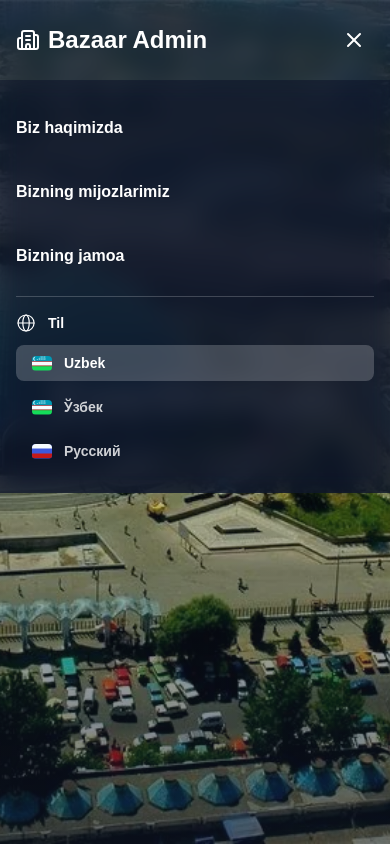
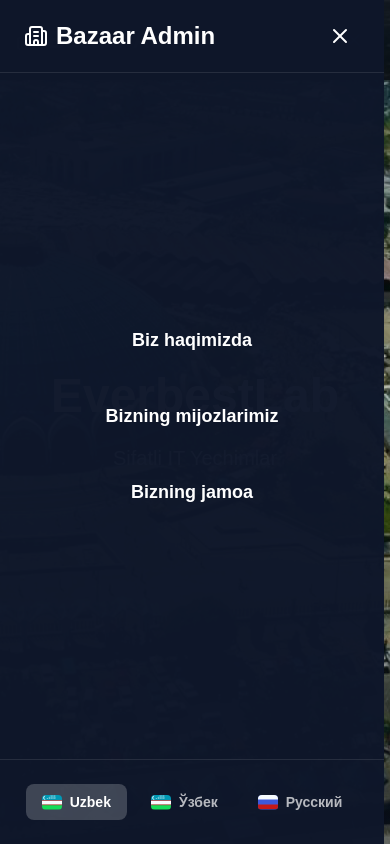
Before and after one commit to suhrob-qalandarov/ebazaar-demo-front, a Next.js app: page /uz in a window 390 px wide. Both pictures are taken after a click on the button "Toggle menu". Shown: the top 844 px of the page. Built offline with nearby package versions, Linux system fonts and the light colour scheme.

Commit message:
Fix mobile/iPad sidebar: remove lang icon from navbar, fix sidebar layout to fill screen

```diff
--- a/src/app/components/Navbar.tsx
+++ b/src/app/components/Navbar.tsx
@@ -186,7 +186,7 @@ const Navbar: React.FC = () => {
           </motion.a>
 
           {/* Desktop Navigation - Center */}
-          <div className="hidden md:flex items-center space-x-8 absolute left-1/2 transform -translate-x-1/2">
+          <div className="hidden lg:flex items-center space-x-8 absolute left-1/2 transform -translate-x-1/2">
             {navLinks.map((link, index) => {
               const isActive = isActiveLink(link.path);
               const fullPath = getNavPath(link.path);
@@ -212,8 +212,30 @@ const Navbar: React.FC = () => {
             })}
           </div>
 
-          {/* Language Selector - Right */}
-          <div className="hidden md:block relative language-selector flex-shrink-0">
+          {/* Mobile/iPad Navigation Links - Show in navbar, clicking opens sidebar */}
+          <div className="hidden md:flex lg:hidden items-center space-x-4">
+            {navLinks.map((link) => {
+              const isActive = isActiveLink(link.path);
+              return (
+                <button
+                  key={link.name}
+                  onClick={() => setIsMobileMenuOpen(true)}
+                  className={`text-sm font-semibold transition-colors cursor-pointer ${
+                    isActive
+                      ? "text-blue-600 dark:text-blue-400"
+                      : isScrolled
+                      ? "text-slate-700 dark:text-slate-300"
+                      : "text-white"
+                  }`}
+                >
+                  {link.name}
+                </button>
+              );
+            })}
+          </div>
+
+          {/* Language Selector - Right (Desktop) */}
+          <div className="hidden lg:block relative language-selector flex-shrink-0">
               <motion.button
                 onClick={() => setIsLanguageMenuOpen(!isLanguageMenuOpen)}
                 className={`flex items-center gap-2 px-3 py-2 rounded-lg transition-colors ${
@@ -275,9 +297,9 @@ const Navbar: React.FC = () => {
               </AnimatePresence>
           </div>
 
-          {/* Mobile Menu Button */}
+          {/* Mobile/iPad: Menu Button */}
           <button
-            className={`md:hidden p-2 rounded-lg transition-colors ${
+            className={`lg:hidden p-2 rounded-lg transition-colors ${
               isScrolled
                 ? "text-slate-700 dark:text-slate-300 hover:bg-slate-100 dark:hover:bg-slate-800"
                 : "text-white hover:bg-white/10"
@@ -290,21 +312,56 @@ const Navbar: React.FC = () => {
         </div>
       </div>
 
-      {/* Mobile Menu */}
+      {/* Mobile/iPad Sidebar Drawer */}
       <AnimatePresence>
         {isMobileMenuOpen && (
+          <>
+            {/* Backdrop */}
             <motion.div
-            initial={{ opacity: 0, height: 0 }}
-            animate={{ opacity: 1, height: "auto" }}
-            exit={{ opacity: 0, height: 0 }}
+              initial={{ opacity: 0 }}
+              animate={{ opacity: 1 }}
+              exit={{ opacity: 0 }}
               transition={{ duration: 0.3 }}
-            className="md:hidden overflow-hidden"
+              className="fixed inset-0 bg-black/50 z-40 lg:hidden"
+              onClick={() => setIsMobileMenuOpen(false)}
+            />
+
+            {/* Sidebar */}
+            <motion.div
+              initial={{ x: '-100%' }}
+              animate={{ x: 0 }}
+              exit={{ x: '-100%' }}
+              transition={{ duration: 0.3, ease: [0.4, 0, 0.2, 1] }}
+              className="fixed left-0 top-0 h-screen w-screen max-w-sm z-50 lg:hidden shadow-2xl"
               style={{
-              background: "rgba(15, 23, 42, 0.5)", // Always visible background (same as navbar when scrolled)
-              backdropFilter: "blur(12px)" // Always blur
+                backgroundColor: "rgba(15, 23, 42, 0.98)",
+                backdropFilter: "blur(12px)"
               }}
             >
-            <div className="px-4 py-6 space-y-4">
+              <div className="flex flex-col h-screen">
+                {/* Header: Logo and Close Button */}
+                <div className="flex items-center justify-between px-6 py-4 border-b border-white/10 flex-shrink-0">
+                  <motion.a
+                    href={currentLanguage.path === 'uz' ? '/' : `/${currentLanguage.path}`}
+                    className="flex items-center gap-2 text-2xl font-bold"
+                    onClick={() => setIsMobileMenuOpen(false)}
+                    whileHover={{ scale: 1.05 }}
+                    whileTap={{ scale: 0.95 }}
+                  >
+                    <Building2 className="w-6 h-6 text-white" />
+                    <span className="text-white">Bazaar Admin</span>
+                  </motion.a>
+                  <button
+                    onClick={() => setIsMobileMenuOpen(false)}
+                    className="p-2 rounded-lg text-white hover:bg-white/10 transition-colors"
+                    aria-label="Close menu"
+                  >
+                    <X size={24} />
+                  </button>
+                </div>
+
+                {/* Nav Links - Centered */}
+                <div className="flex-1 flex flex-col items-center justify-center space-y-6 px-6 overflow-y-auto">
                   {navLinks.map((link) => {
                     const isActive = isActiveLink(link.path);
                     const fullPath = getNavPath(link.path);
@@ -316,47 +373,22 @@ const Navbar: React.FC = () => {
                           handleNavClick(e, link.path);
                           setIsMobileMenuOpen(false);
                         }}
-                    className={`block py-3 text-base font-semibold transition-colors cursor-pointer ${
+                        className={`block py-3 text-lg font-semibold transition-colors cursor-pointer text-center w-full ${
                           isActive
                             ? "text-blue-600 dark:text-blue-400"
-                        : isScrolled
-                        ? "text-slate-700 dark:text-slate-300"
-                        : "text-white"
+                            : "text-white hover:text-blue-400"
                         }`}
+                        whileHover={{ x: 5 }}
                       >
                         {link.name}
                       </motion.a>
                     );
                   })}
+                </div>
 
-              {/* Mobile Language Selector */}
-              <div className="pt-4 border-t border-white/20">
-                <div className="flex items-center gap-3 mb-3">
-                  <svg
-                    width="25"
-                    height="24"
-                    viewBox="0 0 25 24"
-                    fill="none"
-                    xmlns="http://www.w3.org/2000/svg"
-                    className={`w-5 h-5 ${
-                      isScrolled
-                        ? "text-slate-700 dark:text-slate-300"
-                        : "text-white"
-                    }`}
-                  >
-                    <circle cx="12.5518" cy="12" r="10" stroke="currentColor" strokeWidth="1.5"></circle>
-                    <ellipse cx="12.5518" cy="12" rx="4" ry="10" stroke="currentColor" strokeWidth="1.5"></ellipse>
-                    <path d="M2.55176 12H22.5518" stroke="currentColor" strokeWidth="1.5" strokeLinecap="round" strokeLinejoin="round"></path>
-                  </svg>
-                  <span className={`text-sm font-semibold ${
-                    isScrolled
-                      ? "text-slate-700 dark:text-slate-300"
-                      : "text-white"
-                  }`}>
-                    Til
-                  </span>
-                </div>
-                <div className="space-y-2">
+                {/* Languages - Bottom Row */}
+                <div className="px-6 py-6 border-t border-white/10 flex-shrink-0">
+                  <div className="flex items-center justify-center gap-2 flex-wrap">
                     {languages.map((lang) => (
                       <button
                         key={lang.code}
@@ -364,14 +396,10 @@ const Navbar: React.FC = () => {
                           handleLanguageChange(lang);
                           setIsMobileMenuOpen(false);
                         }}
-                      className={`w-full flex items-center gap-3 px-4 py-2 rounded-lg text-sm font-semibold transition-colors ${
+                        className={`flex items-center gap-2 px-4 py-2 rounded-lg text-sm font-semibold transition-all ${
                           currentLanguage.code === lang.code
-                          ? isScrolled
-                            ? "bg-blue-50 dark:bg-blue-900/30 text-blue-600 dark:text-blue-400"
-                            : "bg-white/20 text-white"
-                          : isScrolled
-                          ? "text-slate-600 dark:text-slate-400 hover:bg-slate-100 dark:hover:bg-slate-800"
-                          : "text-white/80 hover:bg-white/10"
+                            ? "bg-white/20 text-white"
+                            : "text-white/70 hover:bg-white/10 hover:text-white"
                         }`}
                       >
                         <span className="flex items-center justify-center rounded-sm overflow-hidden" style={{ borderRadius: '4px', width: '20px', height: '15px' }}>
@@ -384,6 +412,7 @@ const Navbar: React.FC = () => {
                 </div>
               </div>
             </motion.div>
+          </>
         )}
       </AnimatePresence>
     </motion.nav>
```
Lines whose indentation alone changed are shown as unchanged.
